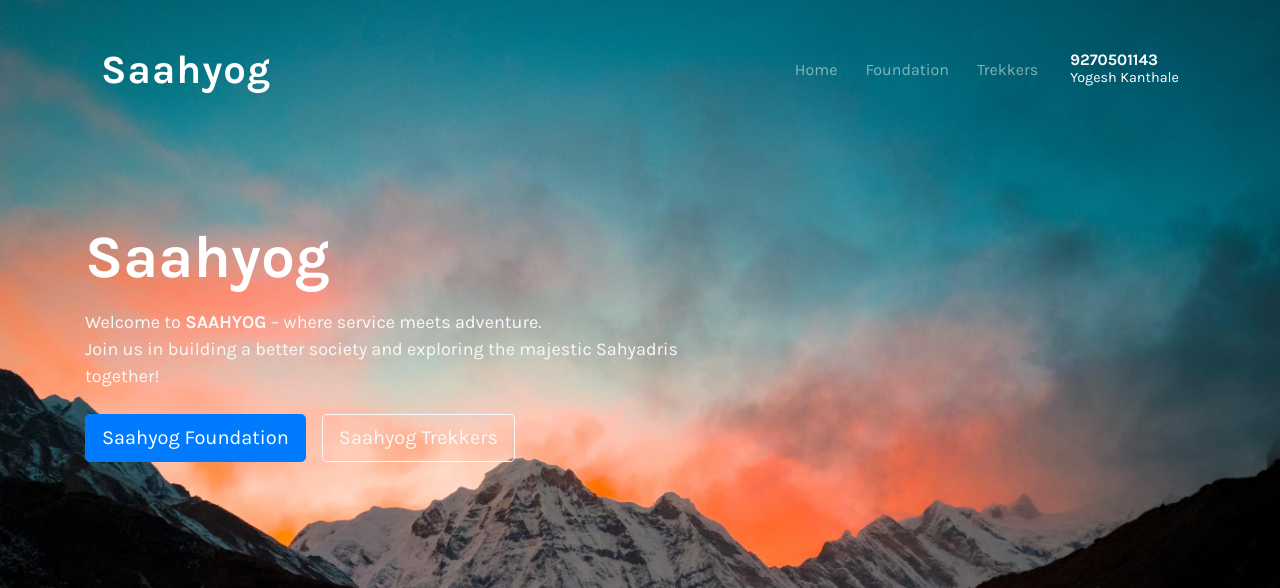
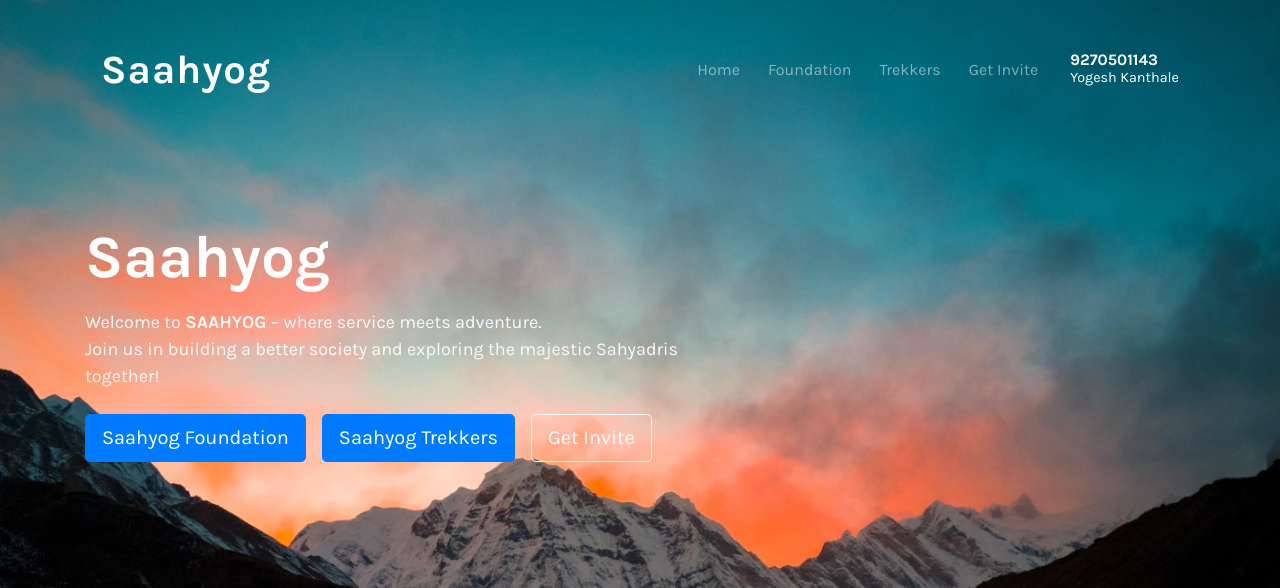
Before and after one commit to y2kanthale/saahyog-trekkers, a website: page index.html in a window 1280 px wide. Shown: the top 588 px of the page. Drawn offline with nearby package versions, Linux system fonts and the light colour scheme.

Commit message:
Shiv-Shrushti Invitation CTA's

```diff
--- a/index.html
+++ b/index.html
@@ -37,6 +37,9 @@
               <li class="nav-item">
                 <a class="nav-link" href="trekkers.html">Trekkers</a>
               </li>
+              <li class="nav-item">
+                <a class="nav-link" href="invite.html">Get Invite</a>
+              </li>
               <li class="nav-item ml-md-4 text-white d-none d-md-block">
                 <div style="line-height: 1.2;">
                   <div style="font-weight: 600;">9270501143</div>
@@ -67,8 +70,11 @@
               <a href="foundation.html" class="btn btn-primary btn-lg mr-sm-3 mb-2 mb-sm-0">
                 Saahyog Foundation
               </a>
-              <a href="trekkers.html" class="btn btn-outline-light btn-lg">
+              <a href="trekkers.html" class="btn btn-primary btn-lg mr-sm-3 mb-2 mb-sm-0">
                 Saahyog Trekkers
+              </a>
+              <a href="invite.html" class="btn btn-outline-light btn-lg">
+                Get Invite
               </a>
             </div>
           </div>
```
